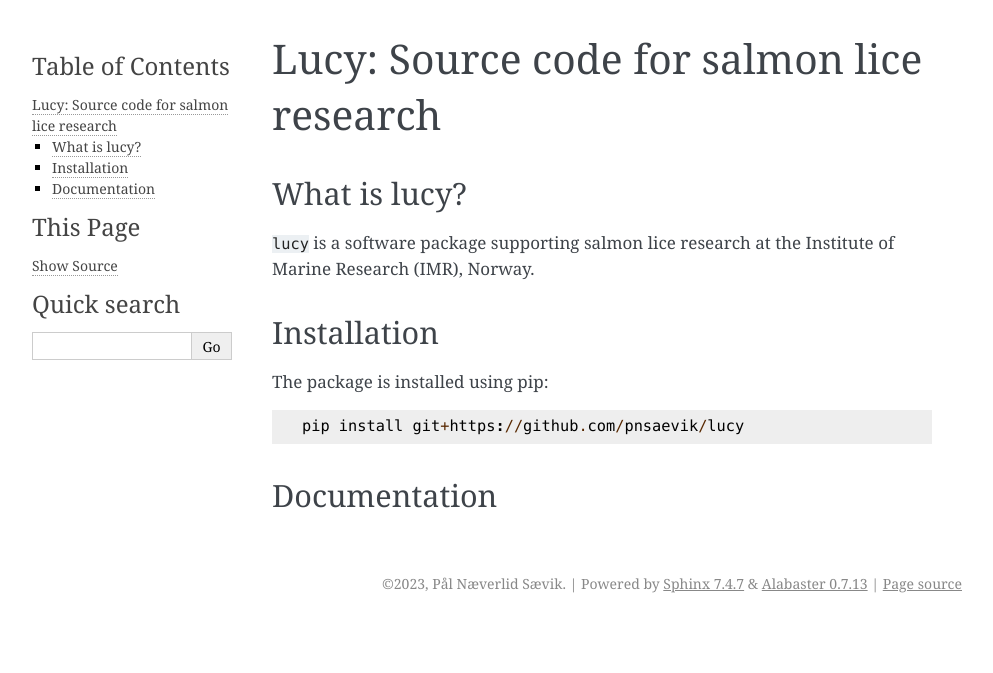
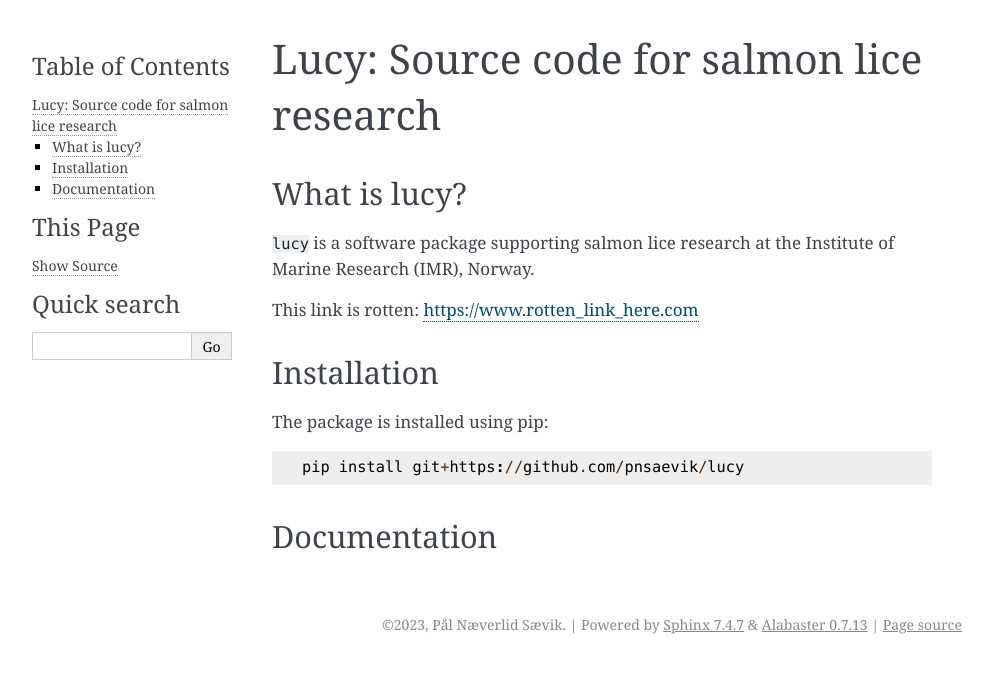
Before and after one commit to pnsaevik/lucy, a Sphinx documentation site: the page built from docs/source/index.rst, in a window 1280 px wide. Shown: the top 673 px of the page, without its empty margins (148-1141 px from the left). Built offline with Sphinx 7.4.7, drawn with Linux system fonts in a browser that asks for light colours; pages that are not in the unit, such as notebooks, are missing from menus.

Commit message:
Add rotten link for testing

```diff
--- a/docs/source/index.rst
+++ b/docs/source/index.rst
@@ -8,6 +8,8 @@ What is lucy?
 
 ``lucy`` is a software package supporting salmon lice research at the Institute
 of Marine Research (IMR), Norway.
+
+This link is rotten: `<https://www.rotten_link_here.com>`_
 
 
 Installation
```
